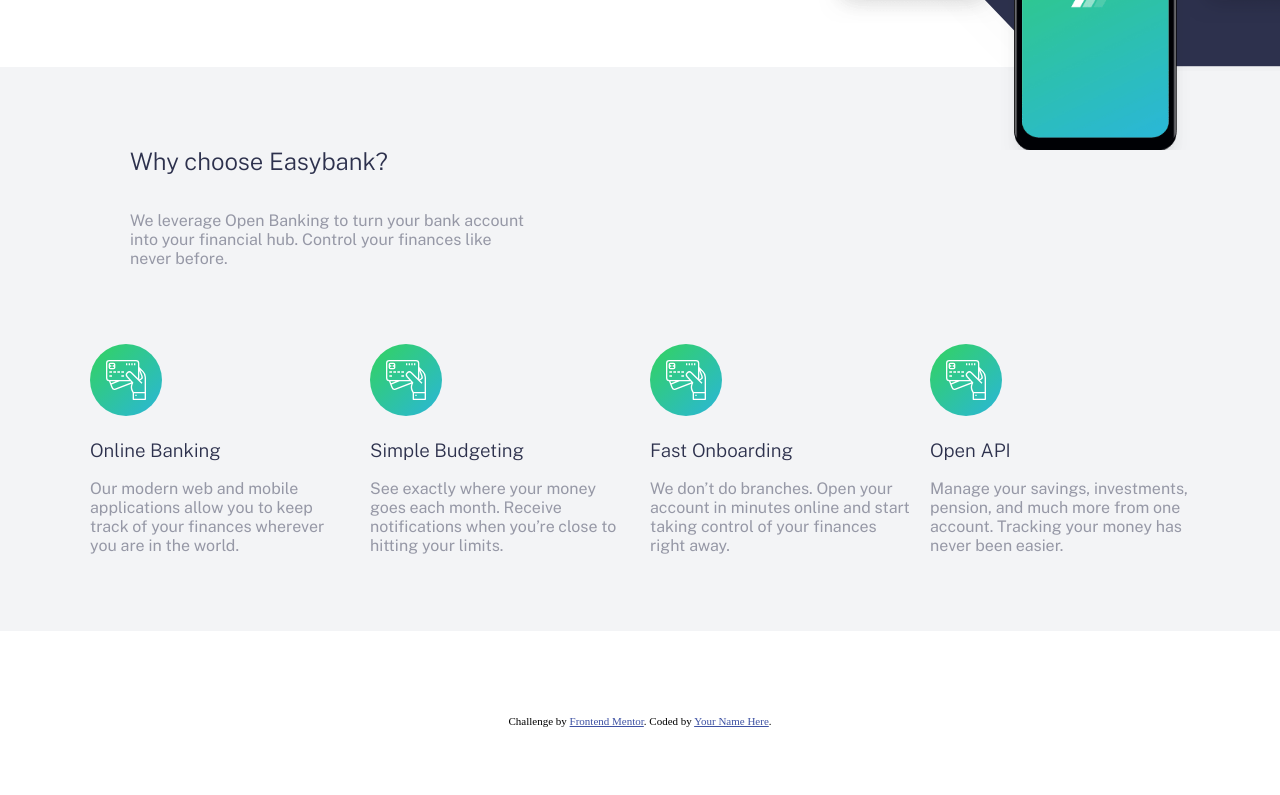
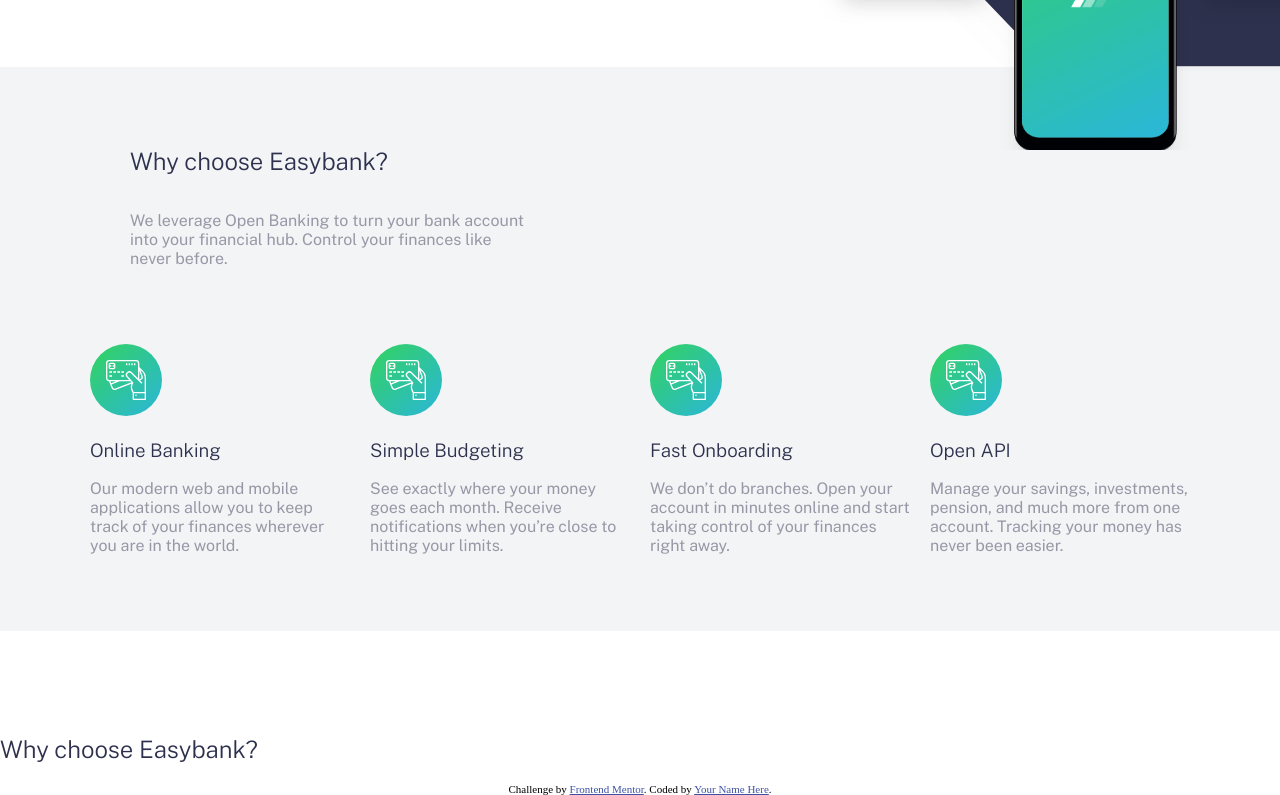
Before and after one commit to MSLadanov/easybank-landing-page, a plain HTML site: page index.html in a window 1280 px wide. Shown: the part 459-1254 px from the top of the page. Before the commit the page ends 1186 px from the top, so only its background shows below. Drawn offline with Linux system fonts and the light colour scheme.

Commit message:
benefits section

```diff
--- a/index.html
+++ b/index.html
@@ -93,6 +93,7 @@
     </div>
   </div>
   <div class="articles">
+    <h2>Why choose Easybank?</h2>
   </div>
   <div class="footer"></div>
   <div class="attribution">
```
